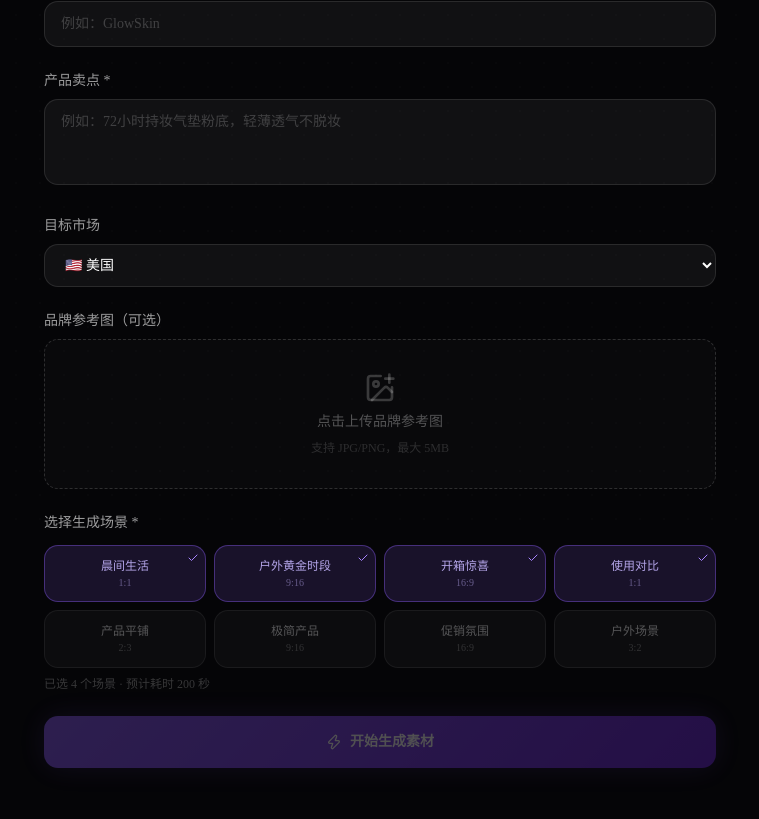
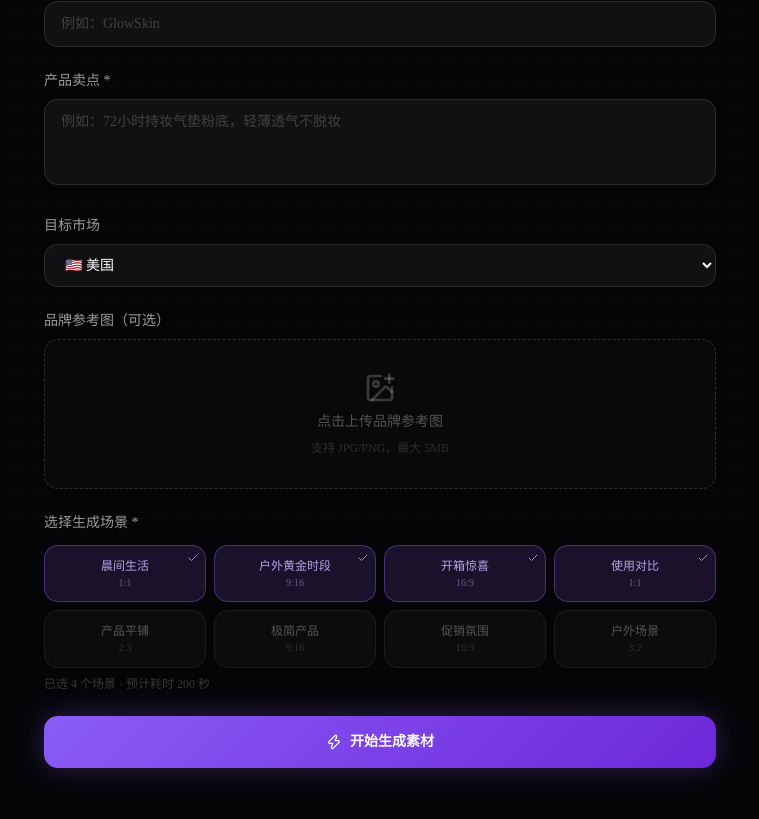
Before and after one commit to KevPH2026/idealab, a Next.js app: page /get in a window 1280 px wide. Shown: the part 261-1080 px from the top of the page, without its empty margins (260-1019 px from the left). Built offline with nearby package versions, Linux system fonts and the light colour scheme.

Commit message:
fix: 临时禁用按钮disabled逻辑以便测试

```diff
--- a/src/app/get/page.tsx
+++ b/src/app/get/page.tsx
@@ -378,7 +378,7 @@ export default function GeneratePage() {
             {/* 生成按钮 */}
             <button
               onClick={generate}
-              disabled={!brandName.trim() || !sellingPoint.trim() || selectedScenes.length === 0}
+              disabled={false}
               className="w-full py-4 rounded-xl text-sm font-bold text-white transition-all disabled:opacity-30 disabled:cursor-not-allowed"
               style={{
                 background: 'linear-gradient(135deg, #8b5cf6, #6d28d9)',
```
